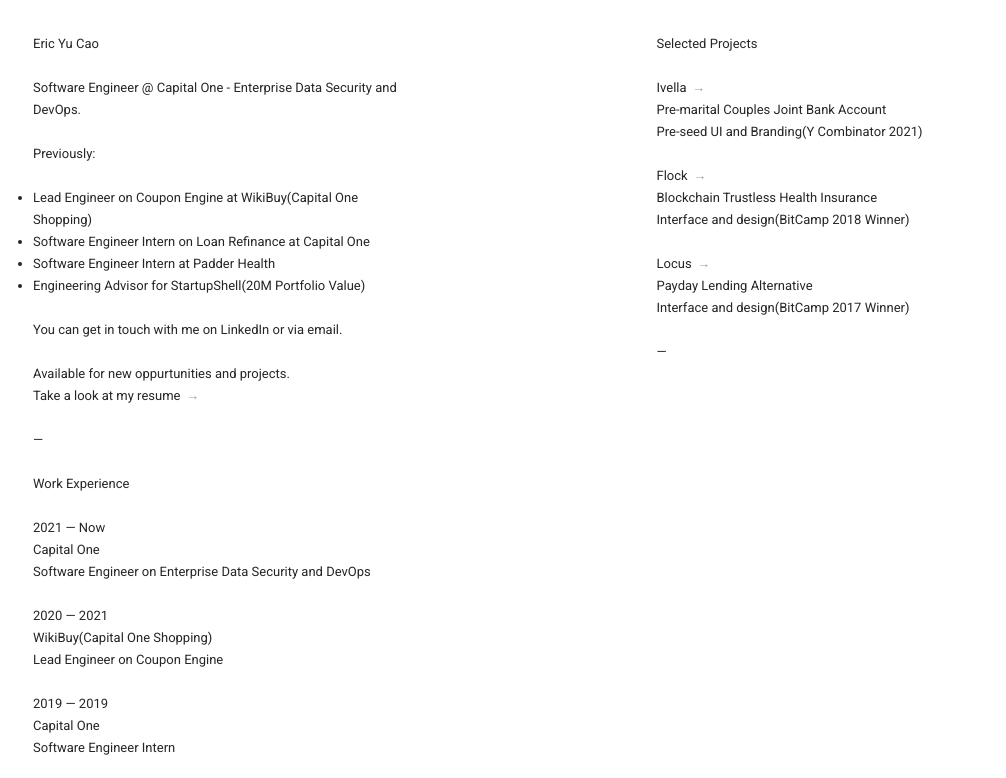
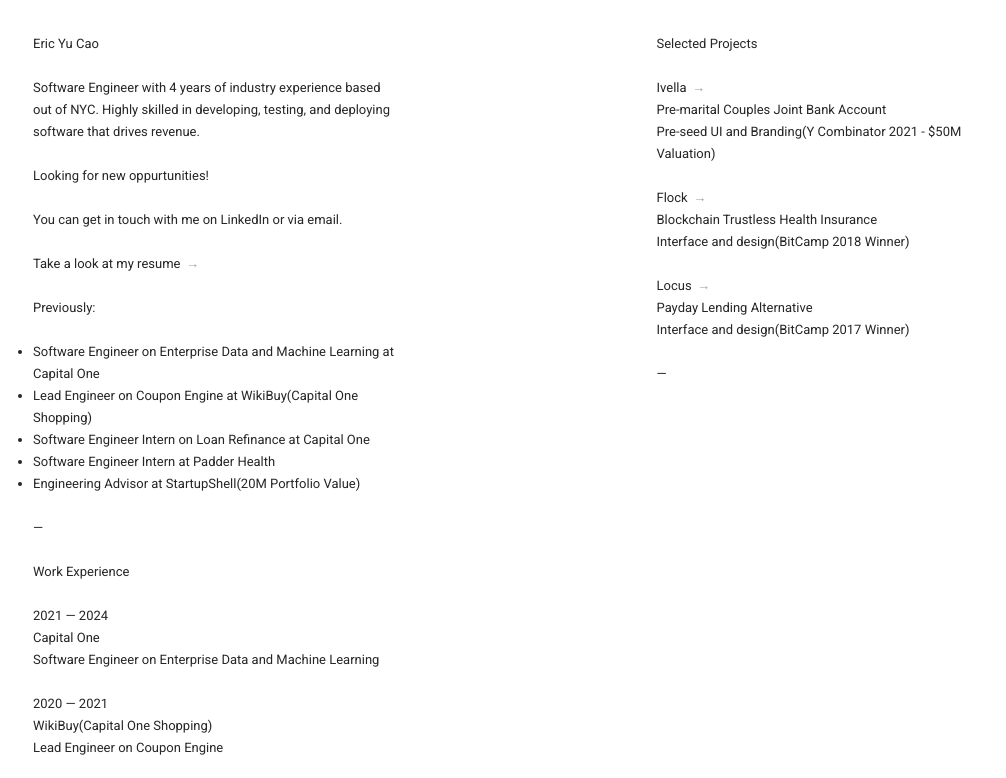
Before and after one commit to eyucao/homepage, a plain HTML site: page index.html in a window 1280 px wide. Shown: the top 778 px of the page, without its empty margins (0-1006 px from the left). Drawn offline with Linux system fonts and the light colour scheme.

Commit message:
end dates updated

```diff
--- a/index.html
+++ b/index.html
@@ -35,21 +35,22 @@
         <div class="column">
             <section class="block">
                 <h1 class="name">Eric Yu Cao</h1>
-                <p>Software Engineer @ Capital One - Enterprise Data Security and DevOps.</p>
+                <p>Software Engineer with 4 years of industry experience based out of NYC. Highly skilled in developing, testing, and deploying software that drives revenue. <br><br>Looking for new oppurtunities!</p>
+                <p>You can get in touch with me on <a target="_blank" href="https://www.linkedin.com/in/eric-yu-cao/">LinkedIn</a> or via <a href="mailto:yu.cao2016@gmail.com">email</a>.</p>
+                <p><a class="arrowed" href="https://www.ericyucao.com/EricYuCao.pdf" target="_blank">Take a look at my resume</a></p>
                 <p>Previously:</p>
                 <ul>
+                    <li>Software Engineer on Enterprise Data and Machine Learning at Capital One</li>
                     <li>Lead Engineer on Coupon Engine at WikiBuy(Capital One Shopping)</li>
                     <li>Software Engineer Intern on Loan Refinance at Capital One</li>
                     <li>Software Engineer Intern at Padder Health</li>
-                    <li>Engineering Advisor for StartupShell(20M Portfolio Value)</li>
+                    <li>Engineering Advisor at StartupShell(20M Portfolio Value)</li>
                 </ul>
                 <p></p>
-                <p>You can get in touch with me on <a target="_blank" href="https://www.linkedin.com/in/eric-yu-cao/">LinkedIn</a> or via <a href="mailto:yu.cao2016@gmail.com">email</a>.</p>
-                <p>Available for new oppurtunities and projects.<br><a class="arrowed" href="https://www.ericyucao.com/EricYuCao.pdf" target="_blank">Take a look at my resume</a></p>
             </section>
             <section class="block">
                 <h2>Work Experience</h2>
-                <p>2021 — Now<br>Capital One<br>Software Engineer on Enterprise Data Security and DevOps</p>
+                <p>2021 — 2024<br>Capital One<br>Software Engineer on Enterprise Data and Machine Learning</p>
                 <p>2020 — 2021<br>WikiBuy(Capital One Shopping)<br>Lead Engineer on Coupon Engine</p>
                 <p>2019 — 2019<br>Capital One<br>Software Engineer Intern</p>
                 <p>2018 — 2018<br>Padder Health<br>Software Engineer Intern</p>
@@ -63,7 +64,7 @@
         <div class="column">
             <dl class="block">
                 <dt>Selected Projects</dt>
-                <dd><a href="https://www.ivella.com/" target="_blank">Ivella</a><br>Pre-marital Couples Joint Bank Account<br>Pre-seed UI and Branding(Y Combinator 2021)</dd>
+                <dd><a href="https://www.ivella.com/" target="_blank">Ivella</a><br>Pre-marital Couples Joint Bank Account<br>Pre-seed UI and Branding(Y Combinator 2021 - $50M Valuation)</dd>
                 <dd><a href="https://devpost.com/software/flock-pe5v0b" target="_blank">Flock</a><br>Blockchain Trustless Health Insurance<br>Interface and design(BitCamp 2018 Winner)</dd>
                 <dd><a href="https://devpost.com/software/locus-bfp7hv" target="_blank">Locus</a><br>Payday Lending Alternative<br>Interface and design(BitCamp 2017 Winner)</dd>
             </dl>
```
Also changed, not shown: 1 other file.
